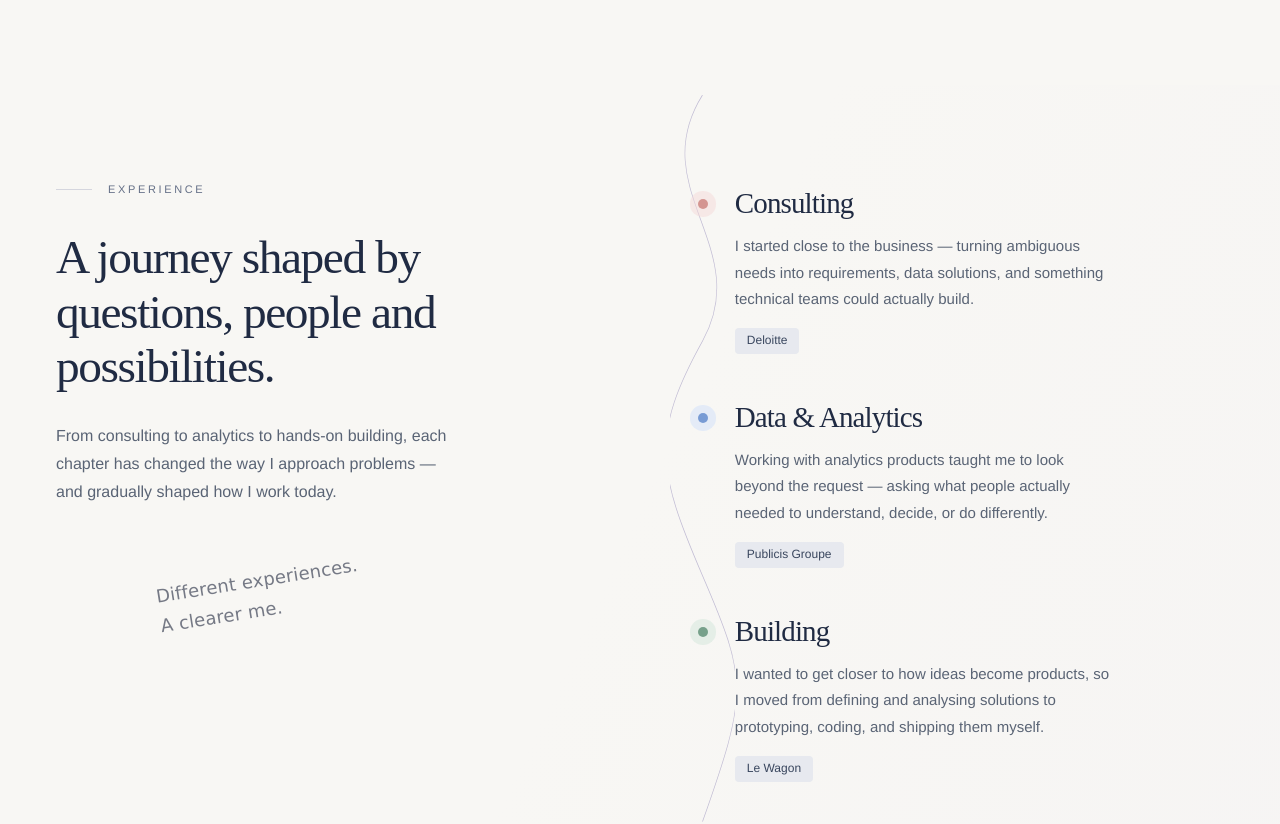
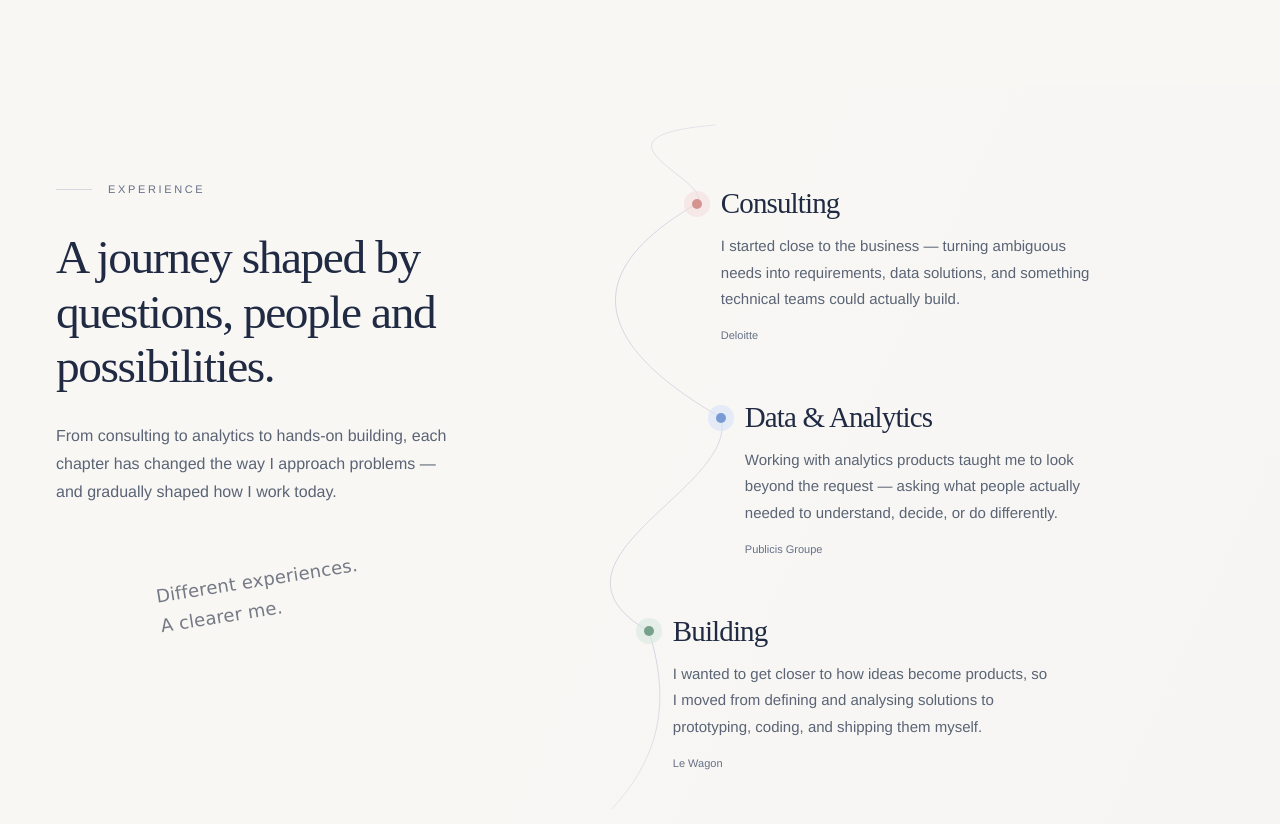
Before and after one commit to HungChingMan/twinky-portfolio, a website: page index.html in a window 1280 px wide. Shown: the part 1340-2164 px from the top of the page. Drawn offline with Linux system fonts and the light colour scheme.

Commit message:
done exprience design

```diff
--- a/index.html
+++ b/index.html
@@ -34,7 +34,7 @@
     </section>
     <section id="experience" class="experience section" aria-labelledby="experience-title" data-scene="experience">
       <div class="wrap experience-grid"><div><p class="eyebrow section-label">EXPERIENCE</p><h2 id="experience-title">A journey shaped by questions, people and possibilities.</h2><p class="experience-intro">From consulting to analytics to hands-on building, each chapter has changed the way I approach problems — and gradually shaped how I work today.</p><p class="handwritten experience-note">Different experiences.<br>A clearer me.</p></div>
-      <div class="journey"><svg class="journey-line" viewBox="0 0 100 620" preserveAspectRatio="none" aria-hidden="true"><path d="M50 0 C-40 80 130 130 50 210 S-20 320 50 410 S120 510 50 620"/></svg>
+      <div class="journey"><svg class="journey-line" viewBox="0 0 100 620" preserveAspectRatio="none" aria-hidden="true"><defs><linearGradient id="experience-line-fade" x1="0" y1="0" x2="0" y2="1"><stop offset="0" stop-color="#c3bed5" stop-opacity=".45"/><stop offset=".18" stop-color="#c3bed5" stop-opacity=".8"/><stop offset=".48" stop-color="#c3bed5" stop-opacity=".68"/><stop offset=".76" stop-color="#c3bed5" stop-opacity=".8"/><stop offset="1" stop-color="#c3bed5" stop-opacity=".4"/></linearGradient></defs><path d="M50 0 C-40 80 130 130 50 210 S-20 320 50 410 S120 510 50 620"/></svg>
       <article class="chapter"><span class="node node-pink" aria-hidden="true"></span><h3>Consulting</h3><p>I started close to the business — turning ambiguous needs into requirements, data solutions, and something technical teams could actually build.</p><p class="company">Deloitte</p></article>
       <article class="chapter"><span class="node node-blue" aria-hidden="true"></span><h3>Data &amp; Analytics</h3><p>Working with analytics products taught me to look beyond the request — asking what people actually needed to understand, decide, or do differently.</p><p class="company">Publicis Groupe</p></article>
       <article class="chapter"><span class="node node-green" aria-hidden="true"></span><h3>Building</h3><p>I wanted to get closer to how ideas become products, so I moved from defining and analysing solutions to prototyping, coding, and shipping them myself.</p><p class="company">Le Wagon</p></article></div></div>
--- a/script.js
+++ b/script.js
@@ -47,3 +47,37 @@ const headerObserver = new ResizeObserver(() => {
   heroObserver.observe(hero);
 });
 headerObserver.observe(header);
+
+// Keep one quiet, continuous Experience path attached to the chapter headings
+// as text wrapping and font loading change the distances between nodes.
+const journey = document.querySelector('.experience .journey');
+const journeyLine = journey.querySelector('.journey-line');
+const journeyPath = journeyLine.querySelector('path');
+function alignJourneyPath() {
+  const bounds = journeyLine.getBoundingClientRect();
+  const points = [...journey.querySelectorAll('.node')].map(node => {
+    const rect = node.getBoundingClientRect();
+    return { x: rect.left + rect.width / 2 - bounds.left, y: rect.top + rect.height / 2 - bounds.top };
+  });
+  // Let the broad bends extend into the open gutter, rather than compressing
+  // the whole journey into the narrow SVG box. Keep rightward bends off copy.
+  const sway = bounds.width * (bounds.width > 54 ? 1.9 : .8);
+  const rightBend = bounds.width * .28;
+  const first = points[0];
+  let path = `M ${first.x + rightBend} 0 C ${first.x - sway} ${first.y * .15}, ${first.x + rightBend} ${first.y * .7}, ${first.x} ${first.y}`;
+  points.slice(1).forEach((point, index) => {
+    const previous = points[index];
+    const gap = (point.y - previous.y) / 3;
+    const outgoingBend = index === 0 ? -sway : rightBend;
+    path += ` C ${previous.x + outgoingBend} ${previous.y + gap}, ${point.x - sway} ${point.y - gap}, ${point.x} ${point.y}`;
+  });
+  const last = points[points.length - 1];
+  const tail = bounds.height - last.y;
+  path += ` C ${last.x + rightBend} ${last.y + tail / 3}, ${last.x + rightBend} ${bounds.height - tail / 3}, ${last.x - sway * .3} ${bounds.height}`;
+  journeyLine.setAttribute('viewBox', `0 0 ${bounds.width} ${bounds.height}`);
+  journeyPath.setAttribute('d', path);
+}
+const journeyObserver = new ResizeObserver(alignJourneyPath);
+journeyObserver.observe(journey);
+journey.querySelectorAll('.chapter').forEach(chapter => journeyObserver.observe(chapter));
+document.fonts.ready.then(alignJourneyPath);
--- a/styles.css
+++ b/styles.css
@@ -150,3 +150,49 @@ html{scroll-padding-top:72px}
 .metadata,.contact-detail{color:var(--label-color)}
 
 .contact-links a{font-weight:400;letter-spacing:.01em}
+
+/* 2026-09-18 — Experience journey composition, preserving the existing type system. */
+.experience .journey{--journey-gutter:65px;padding-left:var(--journey-gutter)}
+.experience .journey-line{left:0;top:-55px;width:var(--journey-gutter);height:calc(100% + 90px);overflow:visible;pointer-events:none}
+.experience .journey-line path{vector-effect:non-scaling-stroke;stroke-width:1;stroke-linecap:round}
+.experience .chapter{padding-bottom:48px}
+.experience .chapter:last-child{padding-bottom:0}
+.experience .node{left:calc(var(--journey-gutter) * -.5 - 5px);top:calc(7px + .575em - 5px);font-size:29px}
+.experience .company{display:block;width:fit-content;padding:0;background:transparent;border-radius:0;margin-top:14px;color:var(--muted)}
+@media(max-width:800px){
+  .experience .journey{--journey-gutter:45px}
+  .experience .node{font-size:25px}
+  .experience .chapter{padding-bottom:42px}
+}
+@media(max-width:600px){
+  .experience .journey{--journey-gutter:54px}
+  .experience .journey-line{top:-30px;height:calc(100% + 55px)}
+  .experience .node{font-size:28px}
+}
+
+/* 2026-09-18 — Move the chapter anchors and their copy together. */
+.experience .chapter:nth-of-type(1){left:-14px}
+.experience .chapter:nth-of-type(2){left:10px}
+.experience .chapter:nth-of-type(3){left:-34px}
+.experience .chapter .node{transform:none}
+@media(max-width:600px){
+  .experience .chapter:nth-of-type(1){left:-8px}
+  .experience .chapter:nth-of-type(2){left:6px}
+  .experience .chapter:nth-of-type(3){left:-18px}
+}
+
+/* 2026-09-18 — Final anchor spacing and atmospheric linework. */
+.experience .chapter:nth-of-type(3){left:-8px}
+.experience .chapter .node{left:-29px}
+.experience .chapter>p:not(.company){font-weight:300}
+.experience .company{font-size:11px;line-height:1.8;font-weight:300;color:var(--label-color)}
+.experience .journey-line{stroke:url(#experience-line-fade)}
+.experience .journey-line path{stroke-width:.8}
+@media(max-width:600px){
+  .experience .chapter:nth-of-type(3){left:-4px}
+  .experience .chapter .node{left:-27px}
+}
+
+/* Building's full chapter sits left of the Consulting anchor. */
+.experience .chapter:nth-of-type(3){left:-62px}
+@media(max-width:600px){.experience .chapter:nth-of-type(3){left:-20px}}
```
